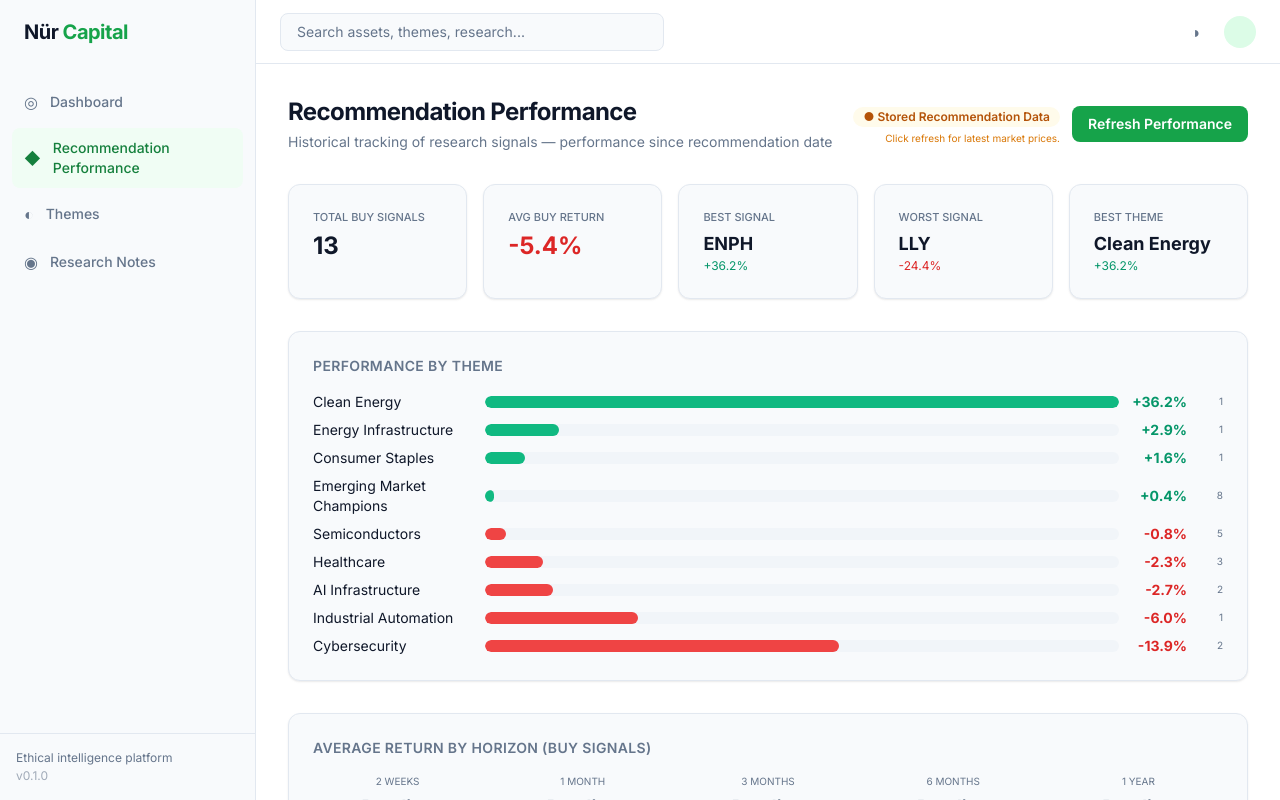
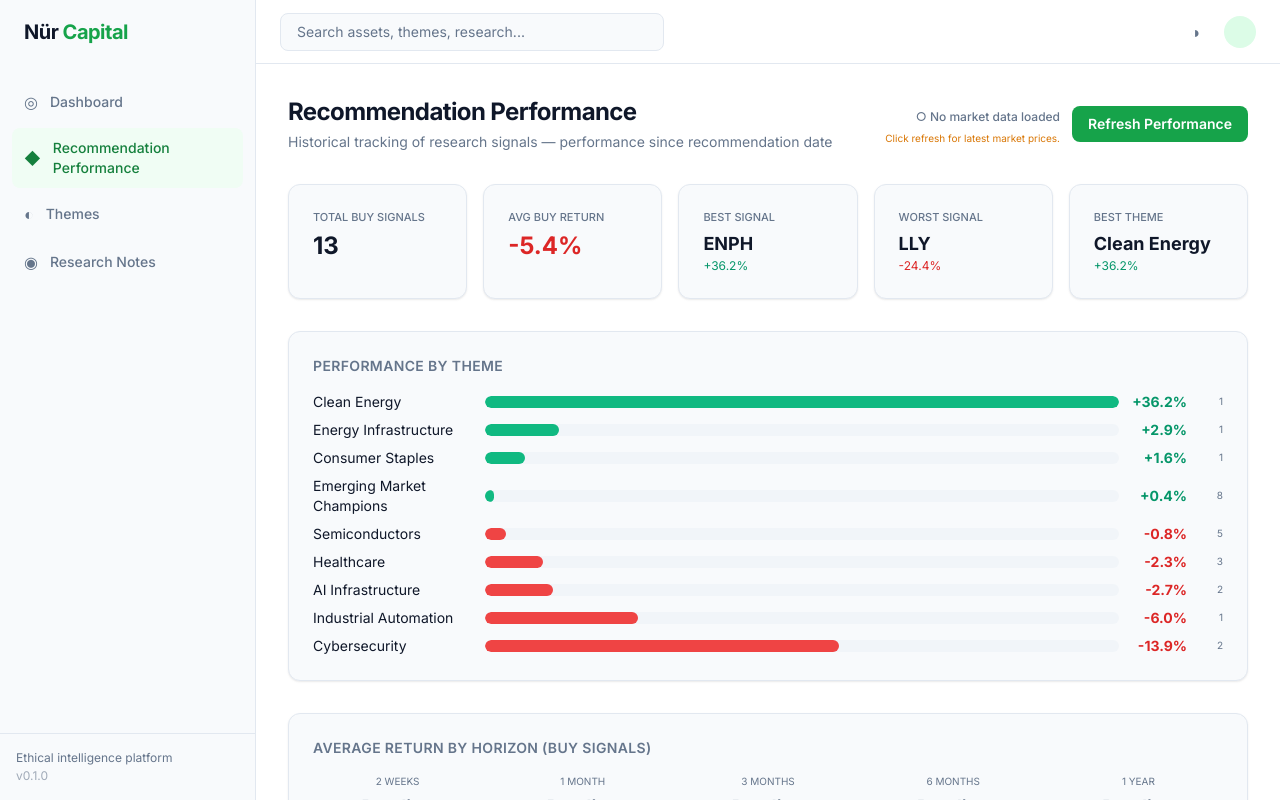
Before and after one commit to taher88noor-create/nurcapital, a Next.js app: page /research in a window 1280 px wide. Built offline with nearby package versions, Linux system fonts and the light colour scheme; no server answers.

Commit message:
Add cache freshness indicator and separate recommendation vs market price timestamps

```diff
--- a/src/app/research/page.tsx
+++ b/src/app/research/page.tsx
@@ -65,16 +65,16 @@ function isHorizonMatured(signalDate: string, horizonDays: number): boolean {
 
 export default function RecommendationPerformancePage() {
   // Load cached prices from localStorage on mount
-  const loadCached = (): { prices: Record<string, number>; timestamp: string | null } => {
-    if (typeof window === "undefined") return { prices: {}, timestamp: null };
+  const loadCached = (): { prices: Record<string, number>; timestamp: string | null; isoTimestamp: string | null } => {
+    if (typeof window === "undefined") return { prices: {}, timestamp: null, isoTimestamp: null };
     try {
       const raw = localStorage.getItem("nc_prices");
       if (raw) {
         const parsed = JSON.parse(raw);
-        return { prices: parsed.prices || {}, timestamp: parsed.timestamp || null };
+        return { prices: parsed.prices || {}, timestamp: parsed.timestamp || null, isoTimestamp: parsed.isoTimestamp || null };
       }
     } catch { /* ignore parse errors */ }
-    return { prices: {}, timestamp: null };
+    return { prices: {}, timestamp: null, isoTimestamp: null };
   };
 
   const cached = loadCached();
@@ -84,12 +84,25 @@ export default function RecommendationPerformancePage() {
   const [failedTickers, setFailedTickers] = useState<Set<string>>(new Set());
   const [refreshing, setRefreshing] = useState(false);
   const [lastRefreshed, setLastRefreshed] = useState<string | null>(cached.timestamp);
+  const [lastRefreshedIso, setLastRefreshedIso] = useState<string | null>(cached.isoTimestamp);
   const [dataMode, setDataMode] = useState<"stored" | "live">(Object.keys(cached.prices).length > 0 ? "live" : "stored");
   const [refreshError, setRefreshError] = useState<string | null>(null);
   const [filterRating, setFilterRating] = useState<string>("ALL");
   const [filterTheme, setFilterTheme] = useState<string>("ALL");
   const [expandedSignal, setExpandedSignal] = useState<number | null>(null);
   const [refreshLog, setRefreshLog] = useState<string[]>([]);
+
+  // Cache freshness calculation
+  const getCacheFreshness = (): { label: string; color: string; icon: string } => {
+    if (!lastRefreshedIso) return { label: "No market data loaded", color: "text-muted-foreground", icon: "○" };
+    const ageMs = Date.now() - new Date(lastRefreshedIso).getTime();
+    const ageHours = ageMs / (1000 * 60 * 60);
+    if (ageHours <= 24) return { label: "Live Market Data", color: "text-emerald-600 dark:text-emerald-400", icon: "🟢" };
+    if (ageHours <= 168) return { label: "Cached Market Data", color: "text-amber-600 dark:text-amber-400", icon: "🟡" };
+    return { label: "Market data may be outdated", color: "text-red-600 dark:text-red-400", icon: "🔴" };
+  };
+
+  const freshness = getCacheFreshness();
 
   // Staged prices — demo values from signal period (may be outdated)
   const stagedPrices: Record<string, number> = {
@@ -170,12 +183,14 @@ export default function RecommendationPerformancePage() {
         setDataMode("live");
         const now = new Date();
         const timestamp = now.toLocaleDateString("en-GB", { day: "2-digit", month: "short", year: "numeric" }) + " " + now.toLocaleTimeString("en-GB", { hour: "2-digit", minute: "2-digit" }) + " UTC";
+        const isoTimestamp = now.toISOString();
         setLastRefreshed(timestamp);
-        log.push(`Refresh complete at ${new Date().toISOString()}`);
+        setLastRefreshedIso(isoTimestamp);
+        log.push(`Refresh complete at ${isoTimestamp}`);
 
         // Persist to localStorage
         try {
-          localStorage.setItem("nc_prices", JSON.stringify({ prices, timestamp }));
+          localStorage.setItem("nc_prices", JSON.stringify({ prices, timestamp, isoTimestamp }));
         } catch { /* storage full or unavailable */ }
       } else {
         throw new Error("No prices returned");
@@ -253,14 +268,17 @@ export default function RecommendationPerformancePage() {
         </div>
         <div className="flex items-center gap-3">
           <div className="text-right">
-            <span className={`badge ${dataMode === "live" ? "badge-green" : "badge-amber"}`}>
-              {dataMode === "live" ? "● Live Market Data" : "● Stored Recommendation Data"}
+            <span className={`text-xs font-medium ${freshness.color}`}>
+              {freshness.icon} {freshness.label}
             </span>
             {dataMode === "stored" && (
               <p className="mt-1 text-[10px] text-amber-600 dark:text-amber-400">Click refresh for latest market prices.</p>
             )}
             {dataMode === "live" && lastRefreshed && (
-              <p className="mt-1 text-[10px] text-muted-foreground">Prices from {lastRefreshed}. Click refresh for latest.</p>
+              <p className="mt-1 text-[10px] text-muted-foreground">Market prices updated: {lastRefreshed}</p>
+            )}
+            {freshness.icon === "🔴" && (
+              <p className="mt-1 text-[10px] text-red-600 dark:text-red-400">Click Refresh Performance for the latest prices.</p>
             )}
           </div>
           <button onClick={refreshPerformance} disabled={refreshing}
@@ -433,13 +451,25 @@ export default function RecommendationPerformancePage() {
               <h3 className="text-sm font-semibold">{s.ticker} — {s.companyName}</h3>
               <button onClick={() => setExpandedSignal(null)} className="text-xs text-muted-foreground hover:text-foreground">✕ Close</button>
             </div>
-            <div className="mt-4 grid gap-4 sm:grid-cols-2 lg:grid-cols-4">
-              <div><p className="text-[10px] uppercase text-muted-foreground">Signal Date</p><p className="mt-1 text-sm font-medium">{s.signalDate}</p></div>
-              <div><p className="text-[10px] uppercase text-muted-foreground">Signal Price</p><p className="mt-1 text-sm font-mono font-medium">${s.signalPrice.toFixed(2)}</p></div>
-              <div><p className="text-[10px] uppercase text-muted-foreground">Current Price</p><p className="mt-1 text-sm font-mono font-medium">${price.toFixed(2)}</p></div>
-              <div><p className="text-[10px] uppercase text-muted-foreground">Current Return</p><p className={`mt-1 text-sm font-bold ${ret >= 0 ? "text-emerald-600 dark:text-emerald-400" : "text-red-600 dark:text-red-400"}`}>{ret >= 0 ? "+" : ""}{ret.toFixed(1)}%</p></div>
+            <div className="mt-4 grid gap-4 sm:grid-cols-2 lg:grid-cols-3">
+              <div>
+                <p className="text-[10px] uppercase text-muted-foreground">BUY Signal</p>
+                <p className="mt-1 text-sm font-medium">{s.signalDate}</p>
+                <p className="text-[10px] text-muted-foreground">Recommendation date (fixed)</p>
+              </div>
+              <div>
+                <p className="text-[10px] uppercase text-muted-foreground">Signal Price</p>
+                <p className="mt-1 text-sm font-mono font-medium">${s.signalPrice.toFixed(2)}</p>
+                <p className="text-[10px] text-muted-foreground">Price at recommendation</p>
+              </div>
+              <div>
+                <p className="text-[10px] uppercase text-muted-foreground">Market Price</p>
+                <p className="mt-1 text-sm font-mono font-medium">${price.toFixed(2)}</p>
+                <p className="text-[10px] text-muted-foreground">{lastRefreshed ? `Updated: ${lastRefreshed}` : "Staged data"}</p>
+              </div>
             </div>
-            <div className="mt-4 grid gap-4 sm:grid-cols-2">
+            <div className="mt-4 grid gap-4 sm:grid-cols-3">
+              <div><p className="text-[10px] uppercase text-muted-foreground">Performance Since Recommendation</p><p className={`mt-1 text-lg font-bold ${ret >= 0 ? "text-emerald-600 dark:text-emerald-400" : "text-red-600 dark:text-red-400"}`}>{ret >= 0 ? "+" : ""}{ret.toFixed(1)}%</p></div>
               <div><p className="text-[10px] uppercase text-muted-foreground">Theme</p><p className="mt-1 text-sm">{s.theme}</p></div>
               <div><p className="text-[10px] uppercase text-muted-foreground">Market Regime at Signal</p><p className="mt-1 text-sm">{s.regime}</p></div>
             </div>
```
